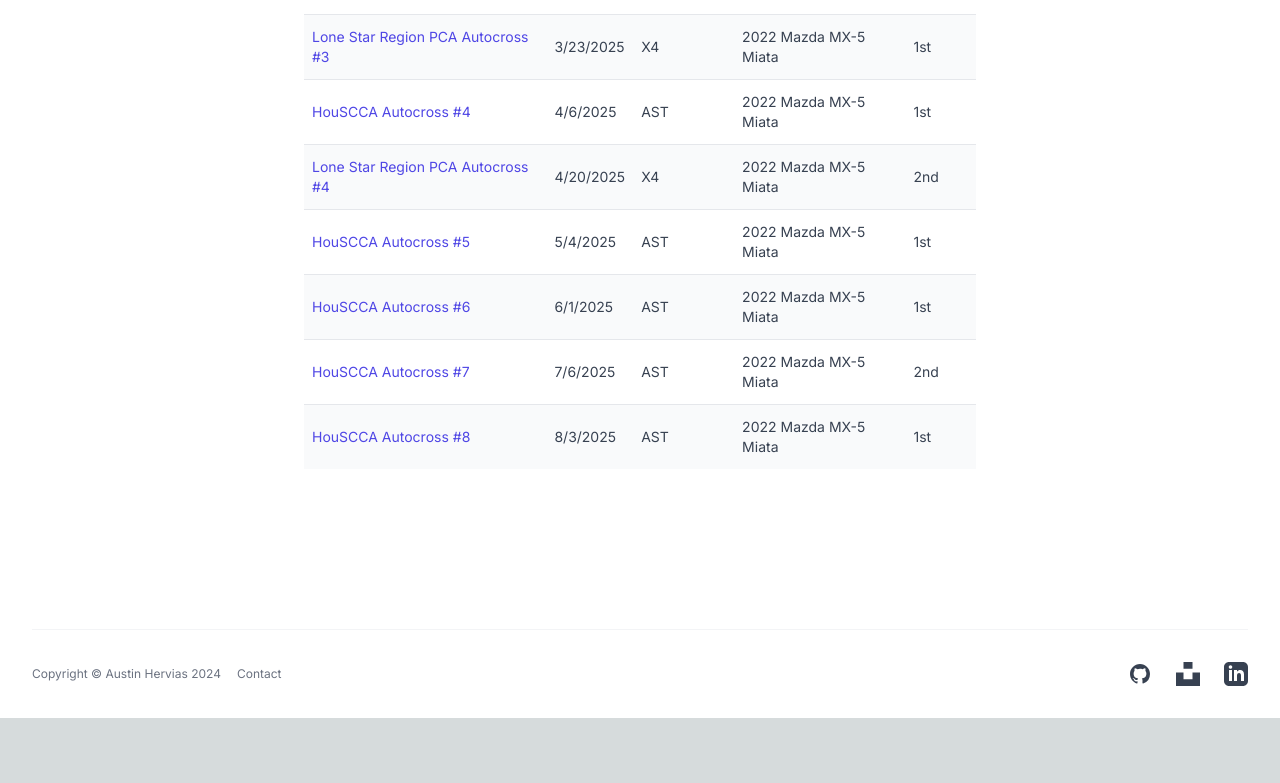
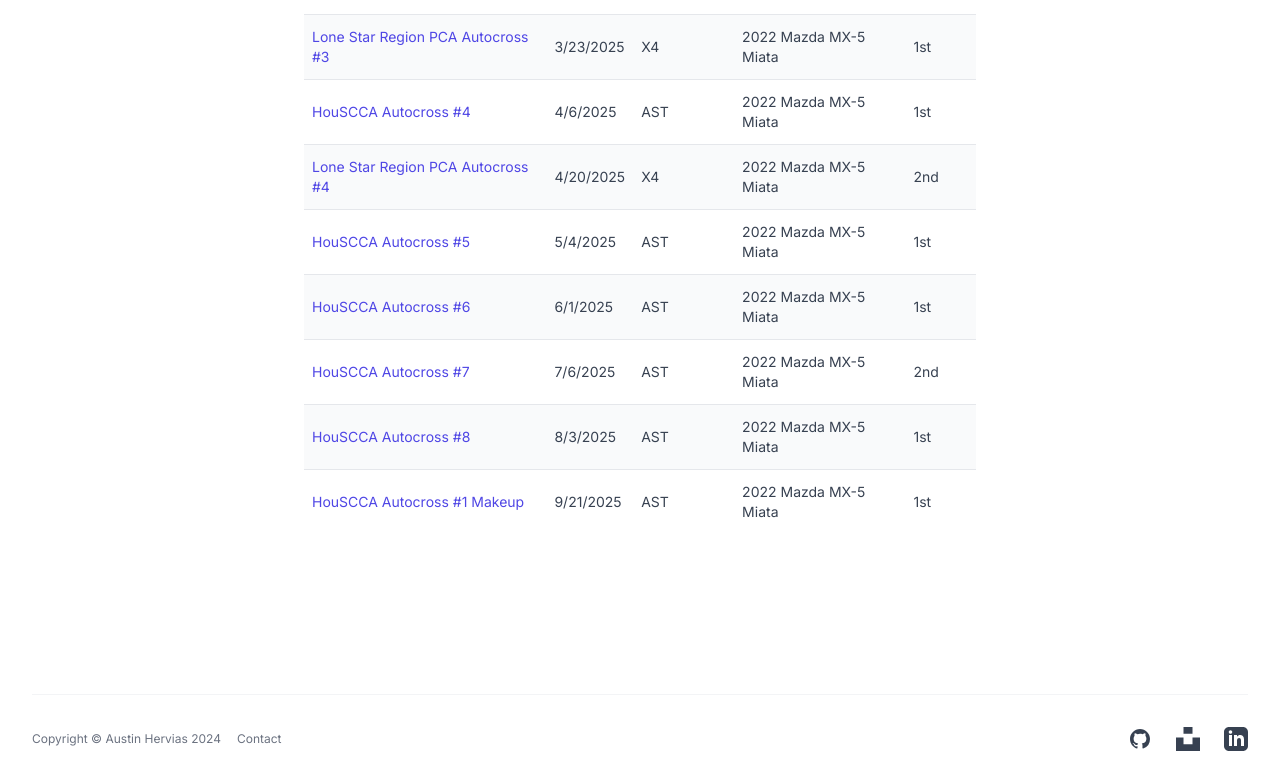
Before and after one commit to ahervias77/ahervias_site, a Next.js app: page /racing in a window 1280 px wide. Shown: the part 1765-2548 px from the top of the page. Before the commit the page ends 2483 px from the top, so only its background shows below. Built offline with nearby package versions, Linux system fonts and the light colour scheme.

Commit message:
Add 2025.09.22 autocross result

```diff
--- a/src/app/racing/page.tsx
+++ b/src/app/racing/page.tsx
@@ -105,6 +105,14 @@
         position: '1st',
         videoUrl: 'https://www.youtube.com/watch?v=aZpN4QJosfk'
       },
+      {
+        eventName: 'HouSCCA Autocross #1 Makeup',
+        date: '9/21/2025',
+        class: 'AST',
+        car: '2022 Mazda MX-5 Miata',
+        position: '1st',
+        videoUrl: 'https://www.youtube.com/watch?v=cL4_-b9IQK8'
+      },
     ]
   },
 ]
```
